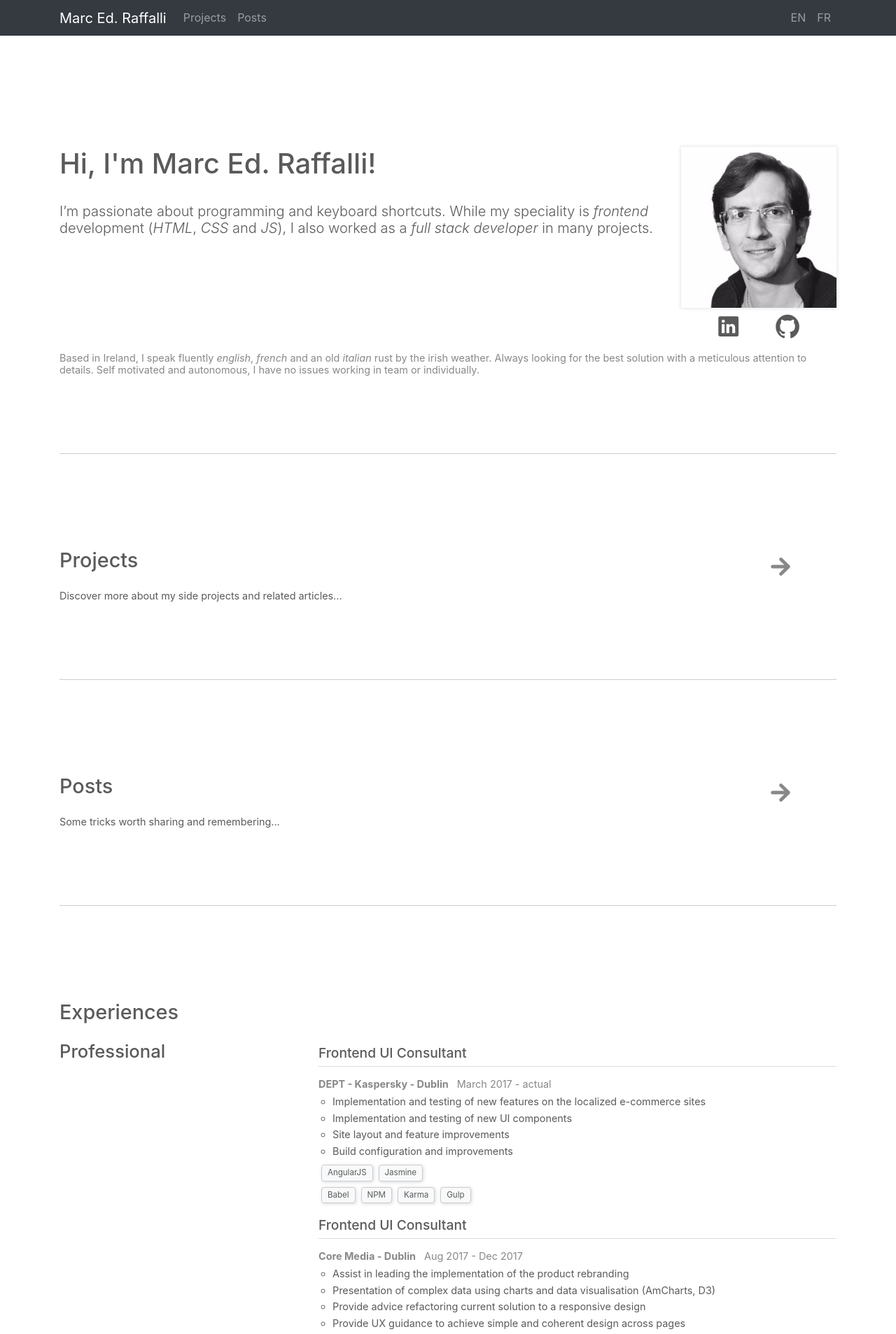
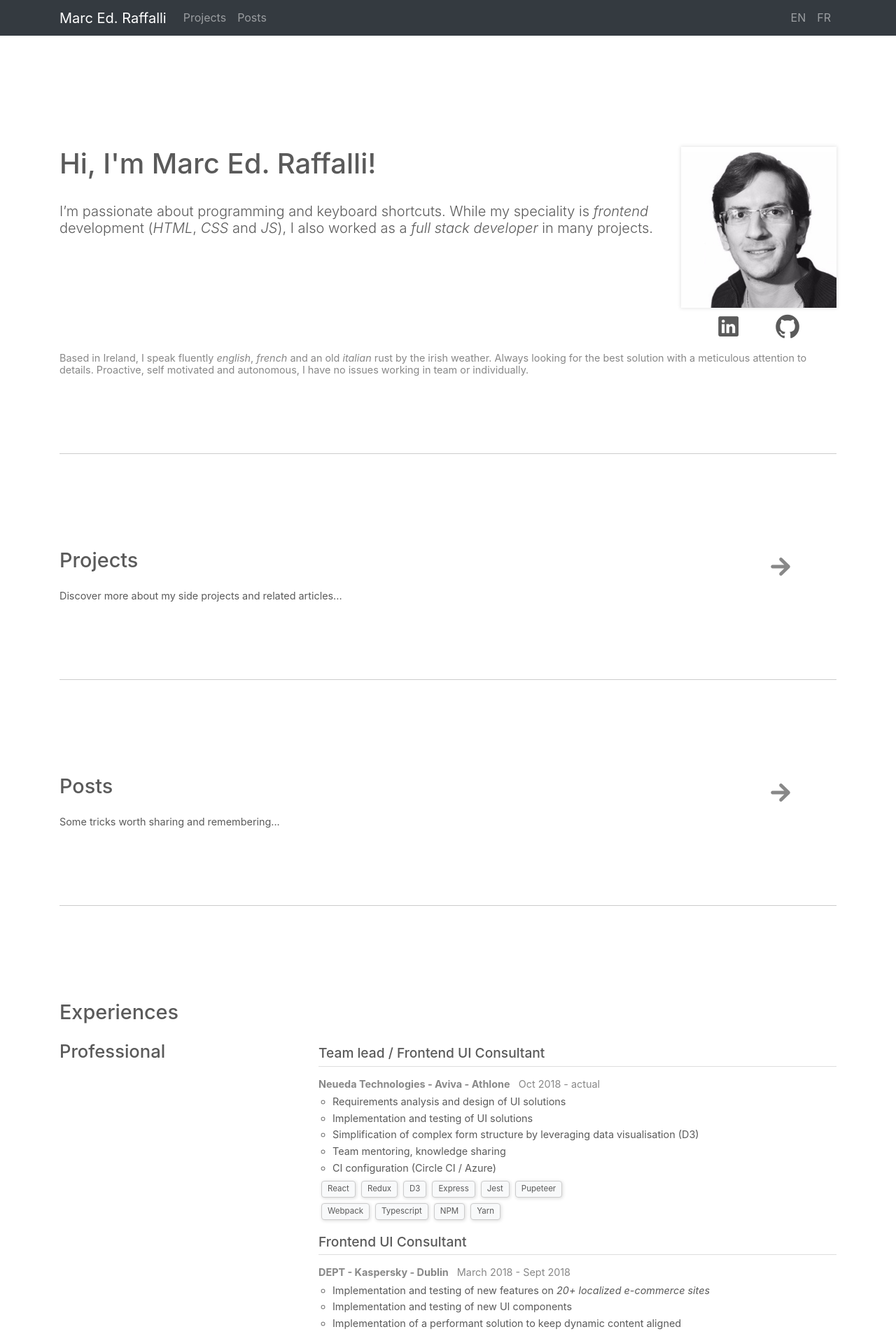
Before and after one commit to marc-ed-raffalli/marc-ed-raffalli.github.io, a Jekyll site: the page built from pages/en/home.md, in a window 1280 px wide. Shown: the top 1907 px of the page at 70% size. Built offline with Jekyll 4.4.1, drawn with Linux system fonts in a browser that asks for light colours; comment, search, counter and statistics services are not loaded; some of the changed text lies outside the part shown.

Commit message:
Updated about data

```diff
--- a/_config.yml
+++ b/_config.yml
@@ -7,7 +7,7 @@ author_name: Marc Ed. Raffalli
 email: raffalli.marc.ed@hotmail.fr
 github_username:  marc-ed-raffalli
 
-copyright: © 2018 - Marc Ed. Raffalli
+copyright: © 2019 - Marc Ed. Raffalli
 
 networks:
   - name: linkedin
--- a/_data/locales/en/about.yml
+++ b/_data/locales/en/about.yml
@@ -3,12 +3,27 @@ experience:
   types:
     - name: Professional
       positions:
+        - title:  Team lead / Frontend UI Consultant
+          period: Oct 2018 - actual
+          organization: Neueda Technologies - Aviva - Athlone
+          responsibilities:
+            - Requirements analysis and design of UI solutions
+            - Implementation and testing of UI solutions
+            - Simplification of complex form structure by leveraging data visualisation (D3)
+            - Team mentoring, knowledge sharing
+            - CI configuration (Circle CI / Azure)
+          technologies:
+            - [React, Redux, D3, Express, Jest, Pupeteer]
+            - [Webpack, Typescript, NPM, Yarn]
+
         - title:  Frontend UI Consultant
-          period: March 2017 - actual
+          period: March 2018 - Sept 2018
           organization: DEPT - Kaspersky - Dublin
           responsibilities:
-            - Implementation and testing of new features on the localized e-commerce sites
+            - 'Implementation and testing of new features on *20+ localized e-commerce sites*'
             - Implementation and testing of new UI components
+            - Implementation of a performant solution to keep dynamic content aligned
+            - 'Reliable integration of Marketo forms styling across *20+ localized e-commerce sites* (rtl, ltr)'
             - Site layout and feature improvements
             - Build configuration and improvements
           technologies:
@@ -69,7 +84,7 @@ experience:
             - Introduce programming concepts to kids (4+) and teenagers
             - Develop each individual's confidence and presentation skills
             - Cultivate and develop curiosity in sciences
-            - Web development
+            - Demonstrate the power of JS from Web development to cloud based applications
 
 skills:
   header: Skills
--- a/_data/locales/en/home.yml
+++ b/_data/locales/en/home.yml
@@ -8,7 +8,7 @@ intro:
 about: >
   Based in Ireland, I speak fluently *english*, *french* and an old *italian* rust by the irish weather.
   Always looking for the best solution with a meticulous attention to details.
-  Self motivated and autonomous, I have no issues working in team or individually.
+  Proactive, self motivated and autonomous, I have no issues working in team or individually.
 
 listedPages:
   - ref: projects
```
